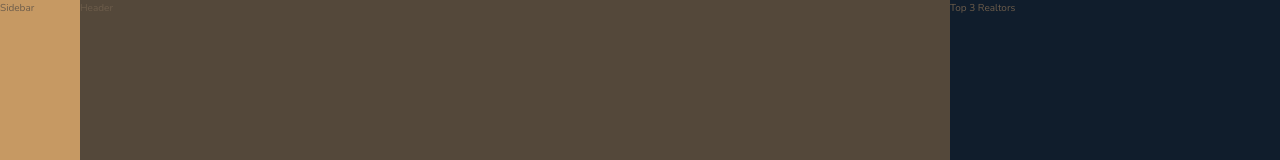
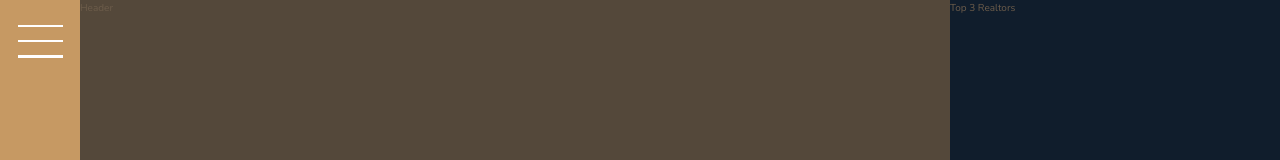
Before and after one commit to Muha-tsokotukha/Nexter, a website: page index.html in a window 1280 px wide. Shown: the top 160 px of the page. Drawn offline with nearby package versions, Linux system fonts and the light colour scheme.

Commit message:
sidebar nav

```diff
--- a/index.html
+++ b/index.html
@@ -16,7 +16,10 @@
   </head>
 
   <body class="container">
-    <div class="sidebar">Sidebar</div>
+    <div class="sidebar">
+      <button class="nav-btn"></button>
+    </div>
+
     <header class="header">Header</header>
     <div class="realtors">Top 3 Realtors</div>
 
--- a/sass/_sidebar.scss
+++ b/sass/_sidebar.scss
@@ -2,4 +2,35 @@
   background-color: $color-primary;
   grid-column: sidebar-start / sidebar-end;
   grid-row: 1 / -1;
+
+  display: flex;
+  justify-content: center;
 }
+
+.nav-btn {
+  border: none;
+  border-radius: 0;
+
+  background-color: #fff;
+  height: 2px;
+  width: 4.5rem;
+  margin-top: 4rem;
+
+  &::before,
+  &::after {
+    content: "";
+    display: block;
+    background-color: #fff;
+    height: 2px;
+    width: 4.5rem;
+  }
+
+  &::before {
+    transform: translateY(-1.5rem);
+  }
+
+  &::after {
+    height: 3px;
+    transform: translateY(1.3rem);
+  }
+}
```
Also changed, not shown: css/style.css, 1 other file.
